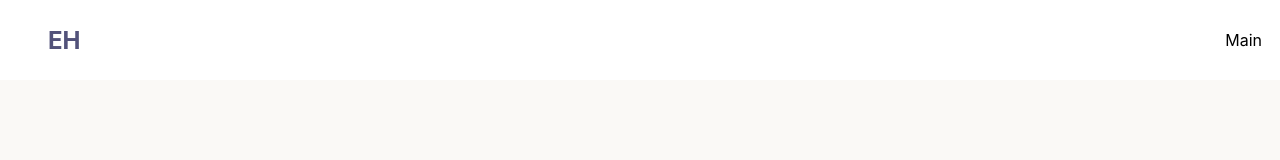
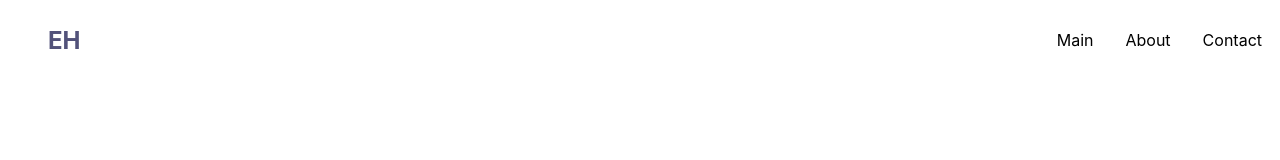
Before and after one commit to ethanherring/websiteversiontwo, a React (Create React App) app: page / in a window 1280 px wide. Shown: the top 160 px of the page. Built offline with nearby package versions, Linux system fonts and the light colour scheme.

Commit message:
Updated navbar component - still working on responsive hamburger menu

```diff
--- a/src/App.css
+++ b/src/App.css
@@ -21,7 +21,7 @@
 
 .main-section {
   height: 100vh;
-  background-color: #FAF9F6;
+  background-color: white;
 }
 
 @font-face {
--- a/src/App.js
+++ b/src/App.js
@@ -5,6 +5,7 @@
 import Contact from './Sections/Contact';
 import Scrolldown from './Components/Scrolldown.js';
 import ReactGA from 'react-ga';
+import Sidebar from './Components/Sidebar/Index.js';
 
 
 
@@ -17,6 +18,7 @@
   ReactGA.pageview(window.location.pathname + window.location.search);
   return (
     <div className="App">
+      <Sidebar />
       <Navbar />
       <Scrolldown />
       <Main />
--- a/src/Components/Navbar/NavbarElements.js
+++ b/src/Components/Navbar/NavbarElements.js
@@ -72,7 +72,7 @@
 
 export const NavLinks = styled(LinkS)`
     color: black;
-    display: felx;
+    display: flex;
     align-items: center;
     text-decoration: none;
     padding: 0 1rem;
--- a/src/Components/Navbar/index.js
+++ b/src/Components/Navbar/index.js
@@ -24,7 +24,7 @@
                     </MobileIcon>
                     <NavMenu>
                         <NavItem>
-                            {/*This is where the react-scroll links will go*/}
+                            {/*This is where the react-scroll links go*/}
                             <NavLinks
                                     activeClass="active"
                                     to="main"
@@ -36,6 +36,30 @@
                                         Main
                             </NavLinks>
                         </NavItem>
+                        <NavItem>
+                            <NavLinks
+                                    activeClass="active"
+                                    to="about"
+                                    spy={true}
+                                    smooth={true}
+                                    offset={0}
+                                    duration={500}
+                                    >
+                                        About
+                            </NavLinks>
+                        </NavItem>
+                        <NavItem>
+                            <NavLinks
+                                    activeClass="active"
+                                    to="contact"
+                                    spy={true}
+                                    smooth={true}
+                                    offset={0}
+                                    duration={500}
+                                    >
+                                        Contact
+                            </NavLinks>
+                        </NavItem>
                     </NavMenu>
             </NavbarContainer>
         </Nav>
--- /dev/null
+++ b/src/Components/Sidebar/Index.js
@@ -0,0 +1,49 @@
+import React from 'react';
+import { SidebarContainer, Icon, CloseIcon, SidebarWrapper, SidebarLink, SidebarMenu } from './SidebarElements';
+import { Link as LinkS } from 'react-scroll';
+
+const Sidebar = () => {
+    return (
+        <SidebarContainer>
+            <Icon>
+                <CloseIcon />
+            </Icon>
+            <SidebarWrapper>
+                <SidebarMenu>
+                    <SidebarLink
+                        activeClass="active"
+                        to="main"
+                        spy={true}
+                        smooth={true}
+                        offset={0}
+                        duration={500}
+                        >
+                            Main
+                    </SidebarLink>
+                    <SidebarLink
+                        activeClass="active"
+                        to="about"
+                        spy={true}
+                        smooth={true}
+                        offset={0}
+                        duration={500}
+                        >
+                            About
+                    </SidebarLink>
+                    <SidebarLink
+                        activeClass="active"
+                        to="contact"
+                        spy={true}
+                        smooth={true}
+                        offset={0}
+                        duration={500}
+                        >
+                            Contact
+                    </SidebarLink>
+                </SidebarMenu>
+            </SidebarWrapper>
+        </SidebarContainer>
+    );
+}
+
+export default Sidebar
--- /dev/null
+++ b/src/Components/Sidebar/SidebarElements.js
@@ -0,0 +1,65 @@
+import styled from 'styled-components';
+import {FaTimes} from 'react-icons/fa';
+import { Link as LinkS } from 'react-scroll';
+
+export const SidebarContainer = styled.aside`
+    position: fixed;
+    z-index: 999;
+    width: 100%;
+    height: 100%;
+    background: #0d0d0d;
+    display: grid;
+    align-items: center;
+    top: 0;
+    left: 0;
+    transition: 0.3s ease-in-out;
+    opacity: ${({ isOpen }) => (isOpen ? '100%' : '0')};
+    top: ${({ isOpen}) => (isOpen ? '0' : '-100%')};
+
+`;
+
+export const SidebarMenu = styled.ul`
+    display: grid;
+    grid-template-columns: 1fr;
+    grid-template-rows: repeat(6, 80px);
+    text-align: center;
+
+    @media screen and (max-width: 480px) {
+        grid-template-rows: repeat(6, 60px);
+    }
+`;
+
+export const CloseIcon = styled(FaTimes)`
+    color: white;
+`;
+
+export const Icon = styled.div`
+    position: absolute;
+    top: 1.2rem;
+    right: 1.5rem;
+    background: transparent;
+    font-size: 2rem;
+    cursor: pointer;
+    outline: none;
+`;
+
+export const SidebarWrapper = styled.div`
+    color: #fff;
+`;
+
+export const SidebarLink = styled(LinkS)`
+    display: flex;
+    align-items: center;
+    justify-content: center;
+    font-size: 1.5rem;
+    text-decoration: none;
+    list-style: none;
+    transition: 0.2s ease-in-out;
+    color: #fff;
+    cursor: pointer;
+
+    &:hover {
+        color: #01bf71;
+        transition: 0.2s ease-in-out;
+    }
+`;
```
